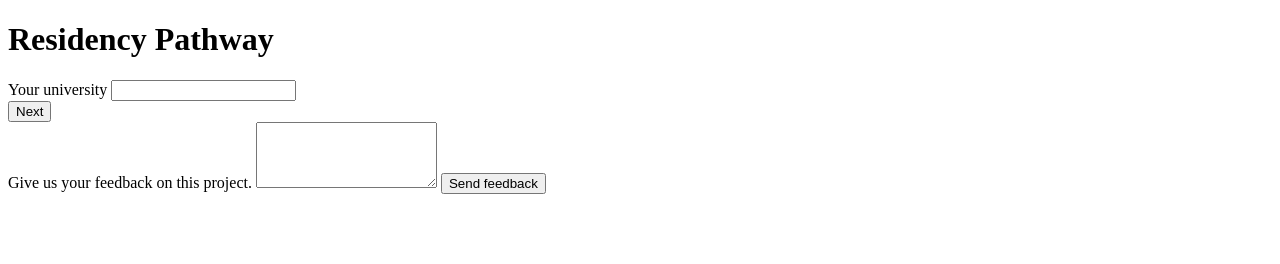
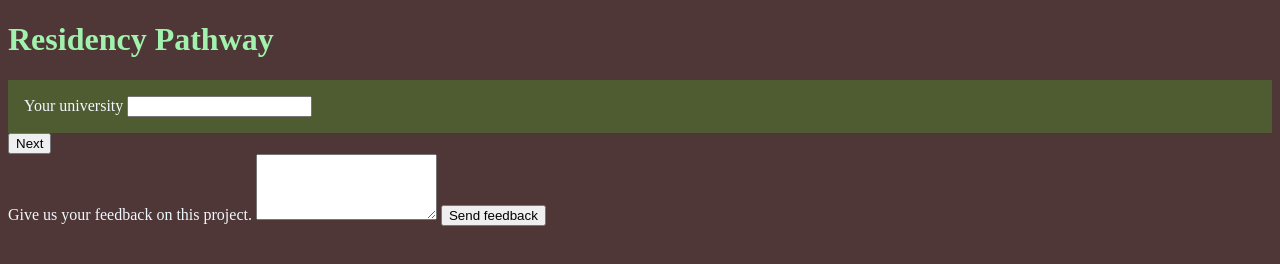
Before and after one commit to aimepaccy/residency-pathway, a website: page public/index.html in a window 1280 px wide. Drawn offline with Linux system fonts and the light colour scheme.

Commit message:
Add stylesheet with colors and step boxes

```diff
--- a/public/index.html
+++ b/public/index.html
@@ -4,6 +4,7 @@
 <head>
     <meta name="viewport" content="width=device-width, initial-scale=1">
     <title>Residency Pathway</title>
+    <link rel="stylesheet" href="style.css">
 </head>
 
 <body>
--- /dev/null
+++ b/public/style.css
@@ -0,0 +1,13 @@
+body {
+    color: aliceblue;
+    background-color: rgb(80, 55, 55);
+}
+
+h1 {
+    color: rgb(160, 242, 172);
+}
+
+.step {
+    background-color: rgb(79, 91, 49);
+    padding: 16px;
+}
```
